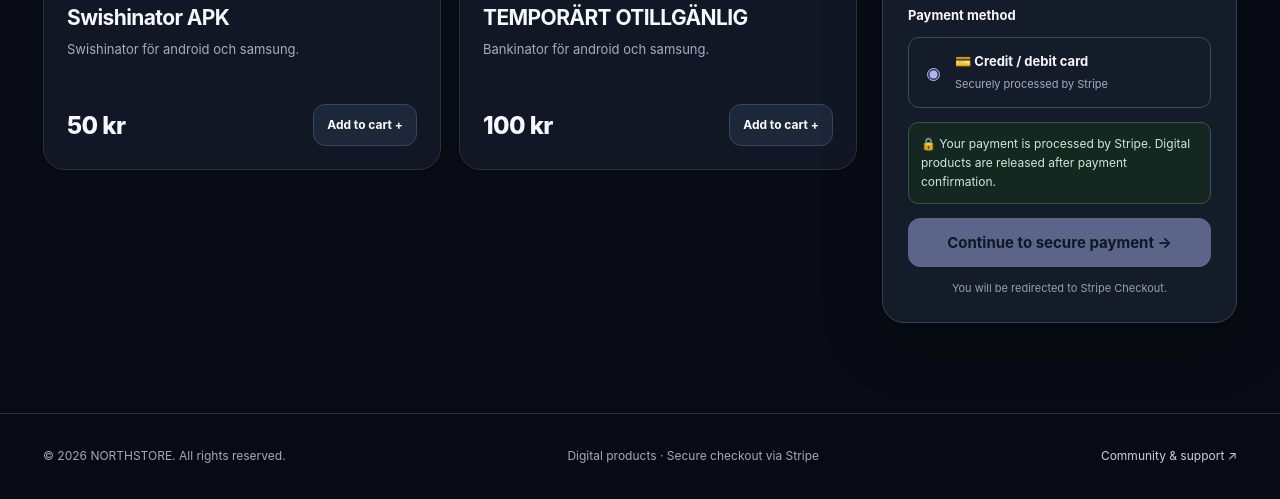
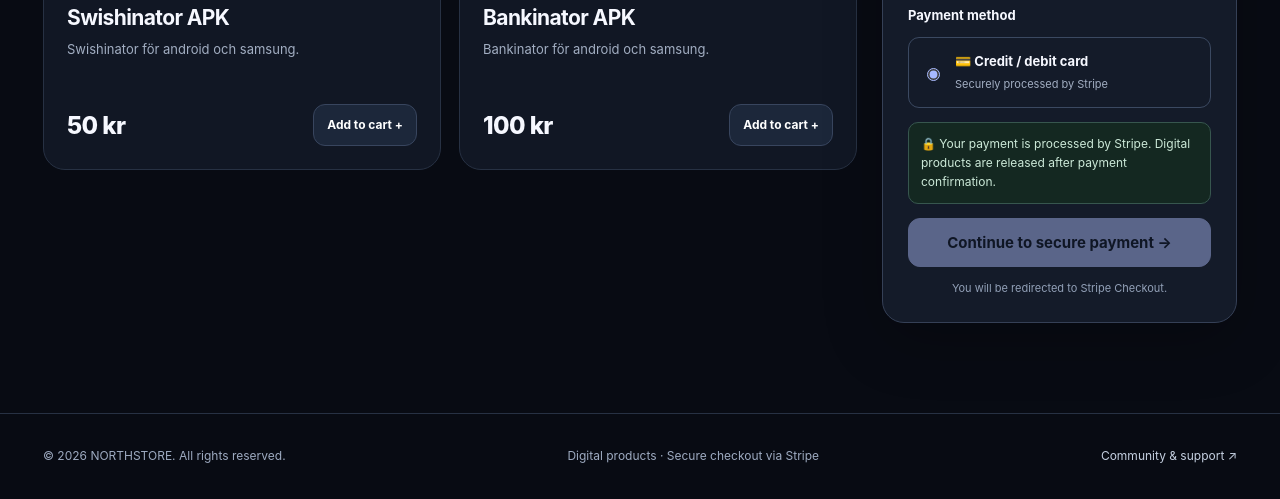
Before and after one commit to johannes2467824-creator/swedishmafiamarket, a plain HTML site: page index.html in a window 1280 px wide. Shown: the part 1609-2108 px from the top of the page. Drawn offline with Linux system fonts and the light colour scheme.

Commit message:
Update index.html

```diff
--- a/index.html
+++ b/index.html
@@ -94,7 +94,7 @@ const PRODUCTS = [
   },
   {
     id: 'bankinator-apk',
-    name: 'TEMPORÄRT OTILLGÄNLIG',
+    name: 'Bankinator APK',
     description: 'Bankinator för android och samsung.',
     price: 100,
     logo: BANK_LOGO, family: 'bank', type: 'Android APK', subtitle: 'For Android & Samsung'
```
